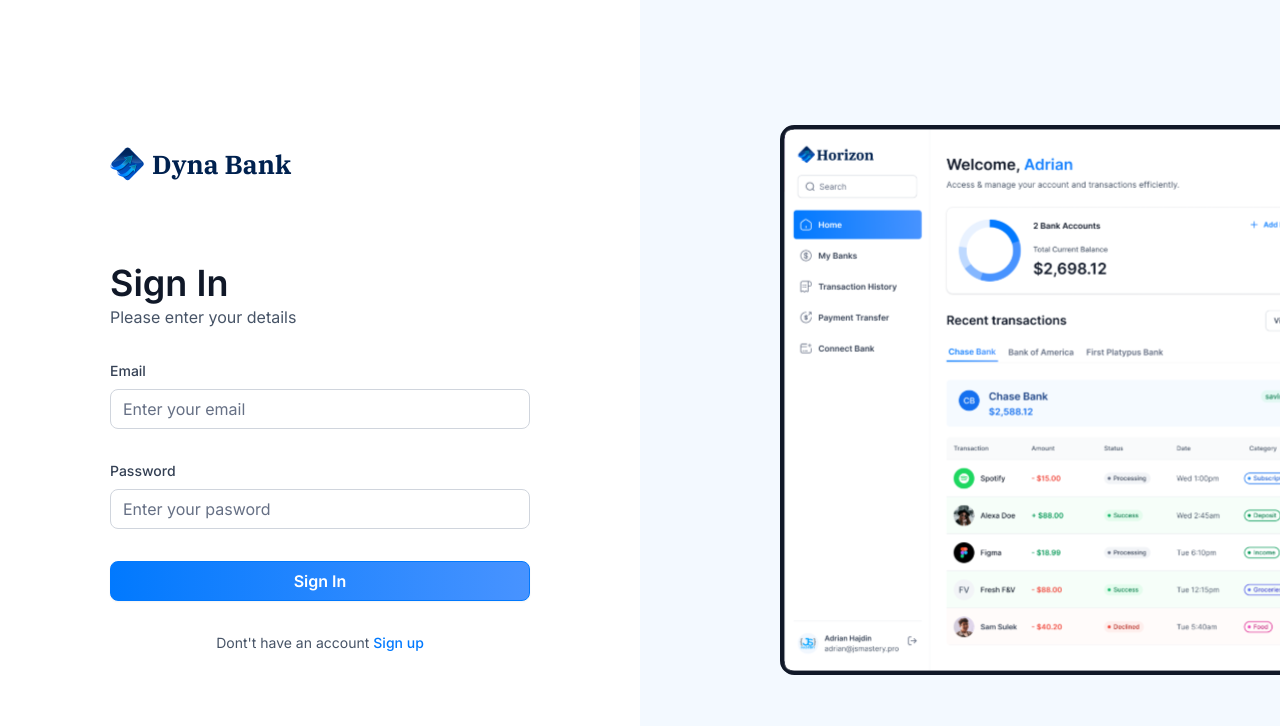
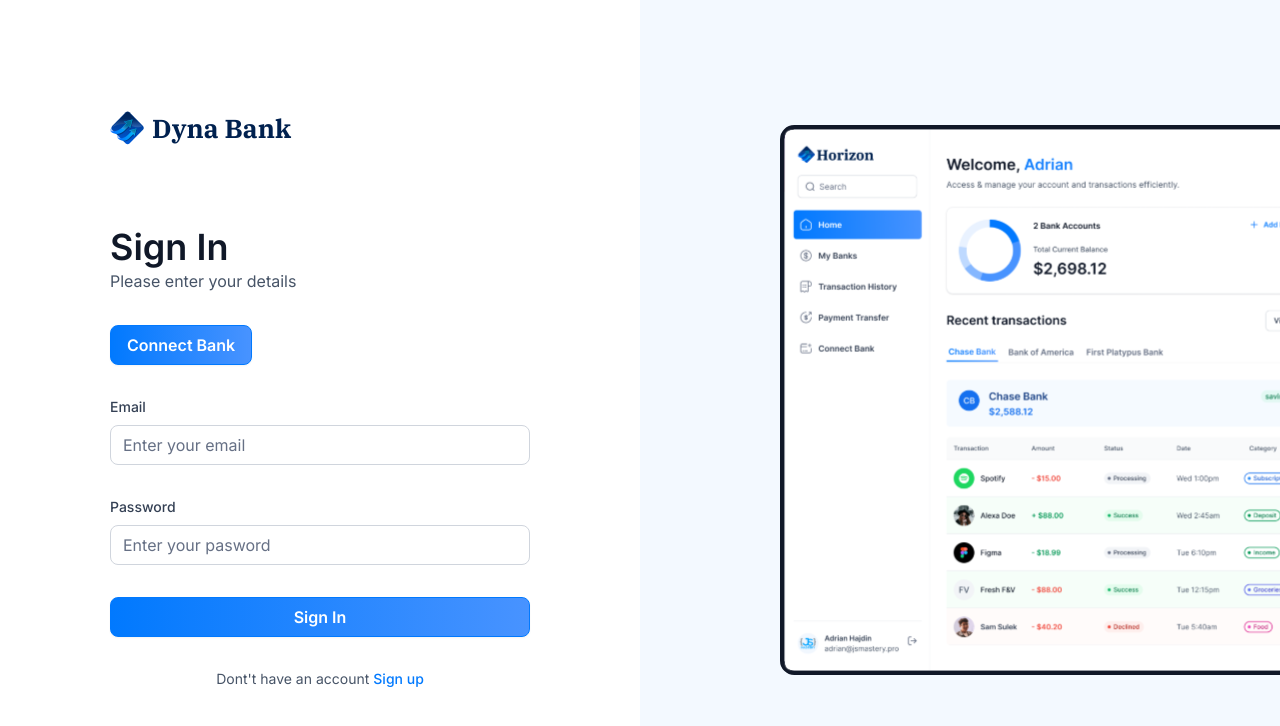
Before and after one commit to Peculiars/DynaBank, a Next.js app: page /sign-in in a window 1280 px wide. Shown: the top 726 px of the page. Built offline with nearby package versions, Linux system fonts and the light colour scheme.

Commit message:
implement plaid package

```diff
--- a/app/(root)/layout.tsx
+++ b/app/(root)/layout.tsx
@@ -12,7 +12,7 @@
 
   const loggendIn = await getLoggedInUser();
 
-  if (!loggendIn) redirect('/sign-in')
+  if (!loggendIn) redirect('/')
   return (
     <main className="flex h-screen w-full font-inter">
         <SideBar user={loggendIn}/>
--- a/components/AuthForm.tsx
+++ b/components/AuthForm.tsx
@@ -13,6 +13,7 @@
 import { Loader2 } from 'lucide-react'
 import { useRouter } from 'next/navigation'
 import { signIn, signUp } from '@/lib/actions/user.action'
+import PlaidLink from './PlaidLink'
 
 const AuthForm = ({type}:{type:string}) => {
     const router = useRouter();
@@ -68,11 +69,11 @@
                 </h1>
             </div>
         </header>
-        {user ? (
+        {/* {user ? ( */}
             <div>
-                {/* plaidLink */}
+                <PlaidLink user={user} variant='primary'/>
             </div>
-        ): (
+         {/* ): ( */}
             <>
                 <Form {...form}>
                     <form onSubmit={form.handleSubmit(onSubmit)} className="space-y-8">
@@ -114,7 +115,7 @@
                     </Link>
                 </footer>
             </>
-        )}
+        {/* )} */}
     </section>
   )
 }
--- /dev/null
+++ b/components/PlaidLink.tsx
@@ -0,0 +1,18 @@
+import React from 'react'
+import { Button } from './ui/button'
+
+const PlaidLink = ({user, variant}:PlaidLinkProps) => {
+  return (
+    <>
+    { variant === 'primary' ? (
+        <Button className='plaidlink-primary'>Connect Bank</Button>
+    ) : variant === 'ghost' ? (
+        <Button>Connect Bank</Button>
+    ) : (
+        <Button>Connect Bank</Button>
+    )}
+    </>
+  )
+}
+
+export default PlaidLink
--- a/package.json
+++ b/package.json
@@ -20,6 +20,7 @@
     "lucide-react": "^0.378.0",
     "next": "14.2.3",
     "node-appwrite": "^12.0.1",
+    "plaid": "^23.0.0",
     "query-string": "^9.0.0",
     "react": "^18",
     "react-chartjs-2": "^5.2.0",
@@ -27,6 +28,7 @@
     "react-countup": "^6.5.3",
     "react-dom": "^18",
     "react-hook-form": "^7.51.4",
+    "react-plaid-link": "^3.5.1",
     "tailwind-merge": "^2.3.0",
     "tailwindcss-animate": "^1.0.7",
     "zod": "^3.23.6"
```
Also changed, not shown: lib/plaid.ts (added, +13 -0 lines), 2 other files (tests, documents, lock files or other folders).
